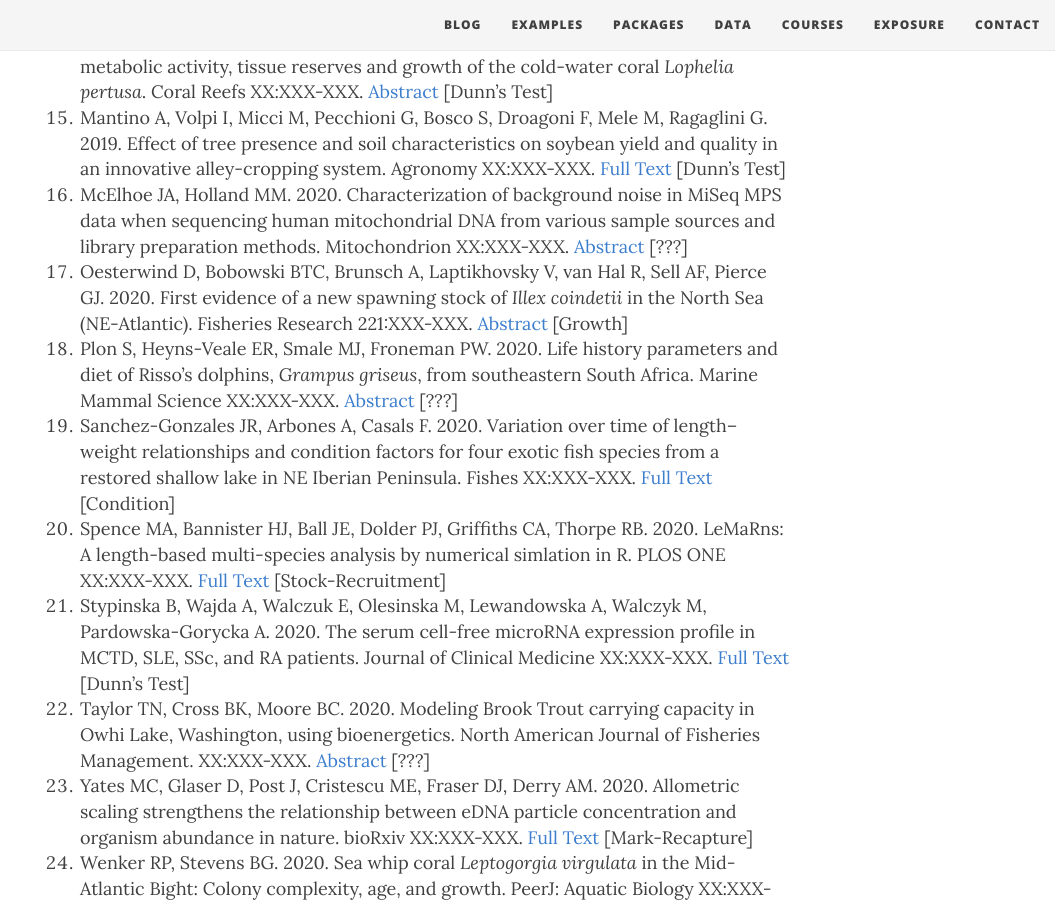
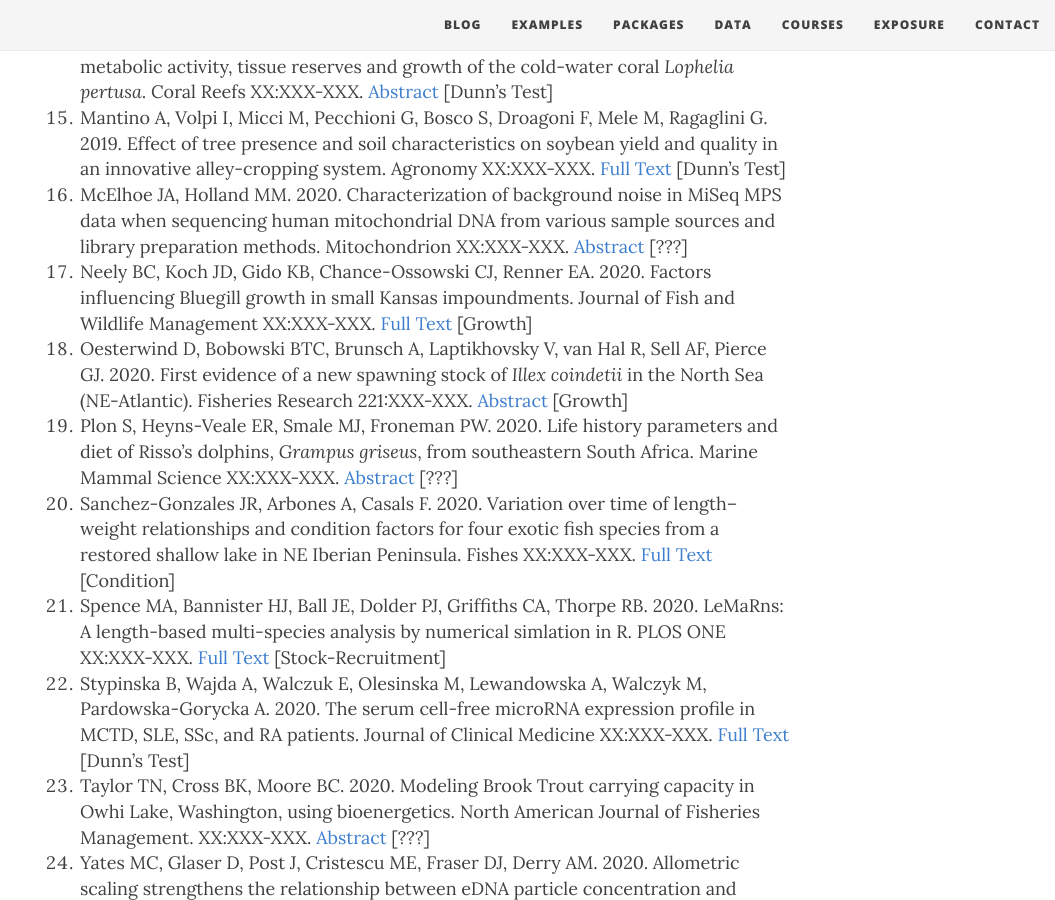
Before and after one commit to droglenc/fishR, a Jekyll site: the page built from exposure/exposure-citations20.md, in a window 1280 px wide and 900 px high, scrolled down 1501 px. Shown: the whole window, without its empty margins (225-1280 px from the left). Built offline with Jekyll 4.4.1, drawn with Linux system fonts in a browser that asks for light colours; nearby versions of some CDN libraries.

Commit message:
Update exposure-citations20.md

```diff
--- a/exposure/exposure-citations20.md
+++ b/exposure/exposure-citations20.md
@@ -23,6 +23,7 @@ The [**IFAR** book](http://derekogle.com/IFAR/), **fishR** website, or the **FSA
 1. Maier SR, Bannister RJ, van Oevelen D, Kutti T. 2020. Seasonal controls on the diet, metabolic activity, tissue reserves and growth of the cold-water coral *Lophelia pertusa*. Coral Reefs XX:XXX-XXX. [Abstract](https://link.springer.com/article/10.1007/s00338-019-01886-6) [Dunn's Test]
 1. Mantino A, Volpi I, Micci M, Pecchioni G, Bosco S, Droagoni F, Mele M, Ragaglini G. 2019. Effect of tree presence and soil characteristics on soybean yield and quality in an innovative alley-cropping system. Agronomy XX:XXX-XXX. [Full Text](https://www.mdpi.com/2073-4395/10/1/52/pdf) [Dunn's Test]
 1. McElhoe JA, Holland MM. 2020. Characterization of background noise in MiSeq MPS data when sequencing human mitochondrial DNA from various sample sources and library preparation methods. Mitochondrion XX:XXX-XXX. [Abstract](https://www.sciencedirect.com/science/article/abs/pii/S1567724919302028) [???]
+1. Neely BC, Koch JD, Gido KB, Chance-Ossowski CJ, Renner EA. 2020. Factors influencing Bluegill growth in small Kansas impoundments. Journal of Fish and Wildlife Management XX:XXX-XXX. [Full Text](https://www.fwspubs.org/doi/pdf/10.3996/082019-JFWM-065) [Growth]
 1. Oesterwind D, Bobowski BTC, Brunsch A, Laptikhovsky V, van Hal R, Sell AF, Pierce GJ. 2020. First evidence of a new spawning stock of *Illex coindetii* in the North Sea (NE-Atlantic). Fisheries Research 221:XXX-XXX. [Abstract](https://www.sciencedirect.com/science/article/pii/S0165783619302395) [Growth]
 1. Plon S, Heyns-Veale ER, Smale MJ, Froneman PW. 2020. Life history parameters and diet of Risso's dolphins, *Grampus griseus*, from southeastern South Africa. Marine Mammal Science XX:XXX-XXX. [Abstract](https://onlinelibrary.wiley.com/doi/abs/10.1111/mms.12675) [???]
 1. Sanchez-Gonzales JR, Arbones A, Casals F. 2020. Variation over time of length–weight relationships and condition factors for four exotic fish species from a restored shallow lake in NE Iberian Peninsula. Fishes XX:XXX-XXX. [Full Text](https://www.researchgate.net/publication/339022518_Variation_over_Time_of_Length-Weight_Relationships_and_Condition_Factors_for_Four_Exotic_Fish_Species_from_a_Restored_Shallow_Lake_in_NE_Iberian_Peninsula/references) [Condition]
```
